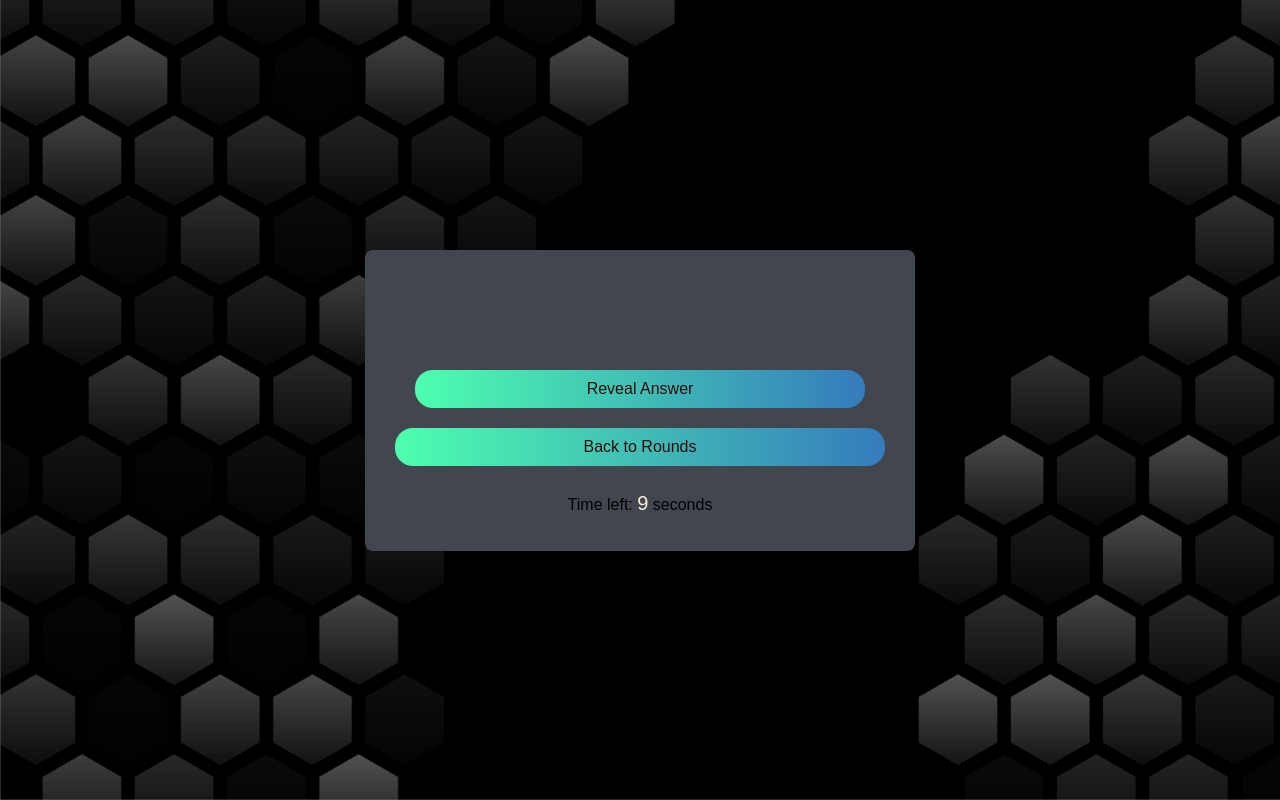
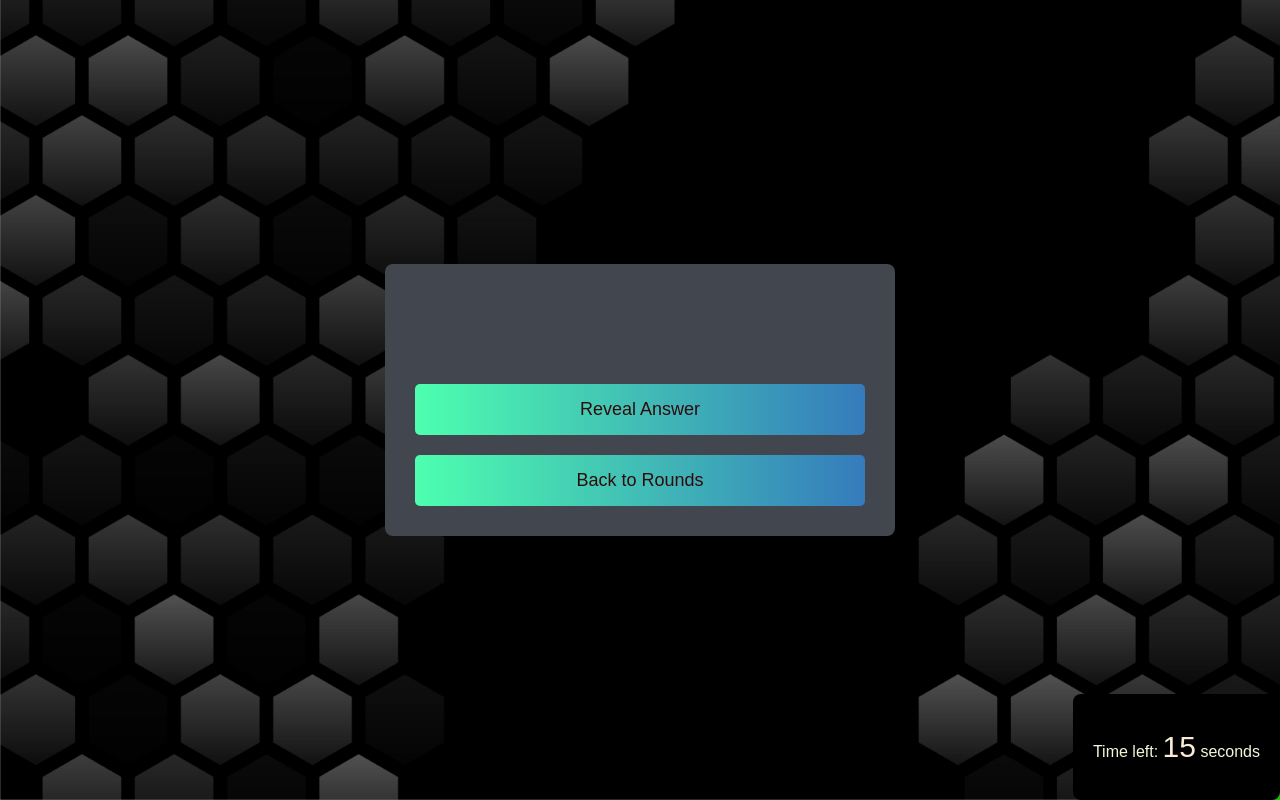
Before and after one commit to Lonesoldier230/JS_Quiz_Contest, a Django app: template sxj_quiz/front_end/template/Rounds/audio_visual.html in a window 1280 px wide. Run offline with Django 5.2, Linux system fonts and the light colour scheme; the template is opened without the code that fills it, so the values that code supplies are empty.

Commit message:
final changes

```diff
--- a/sxj_quiz/front_end/template/Rounds/audio_visual.html
+++ b/sxj_quiz/front_end/template/Rounds/audio_visual.html
@@ -21,8 +21,34 @@
             margin: 0 auto;
         }
         #countdown {
-            font-size: 20px;
+            font-size: 30px;
             color: antiquewhite;
+        }
+        #timer-container {
+            display: grid;
+            place-items: center;
+            position: absolute;
+            bottom: 0;
+            right: 0;
+            padding: 20px;
+            background-color: #000000;
+            border-radius: 8px;
+            color: beige;
+            box-shadow: 30px 30px 10px rgba(22, 215, 8, 0.896);
+        }
+        .button {
+            display: block;
+            padding: 15px;
+            font-size: 18px;
+            border: none;
+            border-radius: 5px;
+            text-decoration: none;
+            text-align: center;
+            cursor: pointer;
+            transition: background-color 0.3s ease;
+            box-sizing: border-box;
+            min-width: 80px;
+            text-align: center;
         }
     </style>
 </head>
@@ -44,7 +70,7 @@
             {% endif %}
         </div>
         <p id="question" style="font-size: 45px; color: antiquewhite;">{{ question }}</p>
-        <button class="button-hideAfterClick" id="reveal_answer">Reveal Answer</button>
+        <button class="button" id="reveal_answer">Reveal Answer</button>
         <p id="answer" class="hidden" style="font-size: 30px; color: antiquewhite;">{{ answer }}</p>
         {% if iter < limit %}
             <a href="{% url 'round:common' round='audio_visual' iter=iter|add:'1' %}" class="button" id="next_question">Next Question</a>
@@ -54,7 +80,7 @@
             <p>Time left: <span id="countdown">15</span> seconds</p>
         </div>
         <!-- Buzzer sound -->
-        <audio id="buzzer" src="{% static 'audio/buzzer.mp3' %}" preload="auto"></audio>
+        <audio id="buzzer" src="{% static 'sounds/buzzer.mp3' %}" preload="auto"></audio>
     </div>
     <script>
         document.addEventListener('DOMContentLoaded', function() {
@@ -64,10 +90,11 @@
             var nextQuestionButton = document.getElementById('next_question');
             var backToRoundsButton = document.getElementById('back_to_rounds');
             var buzzer = document.getElementById('buzzer');
+            var timerContainer = document.getElementById('timer-container');
 
             var timeLeft = 15;
-            // Initialize countdown timer
-            var timer = setInterval(updateCountdown, 1000);
+            var timer;
+            var timerRunning = false;
 
             function updateCountdown() {
                 timeLeft--;
@@ -75,9 +102,25 @@
                 if (timeLeft <= 0) {
                     clearInterval(timer);
                     buzzer.play(); // Play buzzer sound when time is up
+                    countdownElement.textContent = 'Time is up!';
                 }
                 localStorage.setItem("remainingTime", timeLeft);
             }
+
+            function toggleTimer() {
+                if (timerRunning) {
+                    clearInterval(timer);
+                } else {
+                    timer = setInterval(updateCountdown, 1000);
+                }
+                timerRunning = !timerRunning;
+            }
+
+            document.addEventListener('keydown', function(event) {
+                if (event.key.toLowerCase() === 't') {
+                    toggleTimer();
+                }
+            });
 
             // Reveal answer logic
             revealButton.addEventListener('click', function() {
```
Also changed, not shown: sxj_quiz/front_end/template/Rounds/multiple_choice.html (+21 -9 lines).
